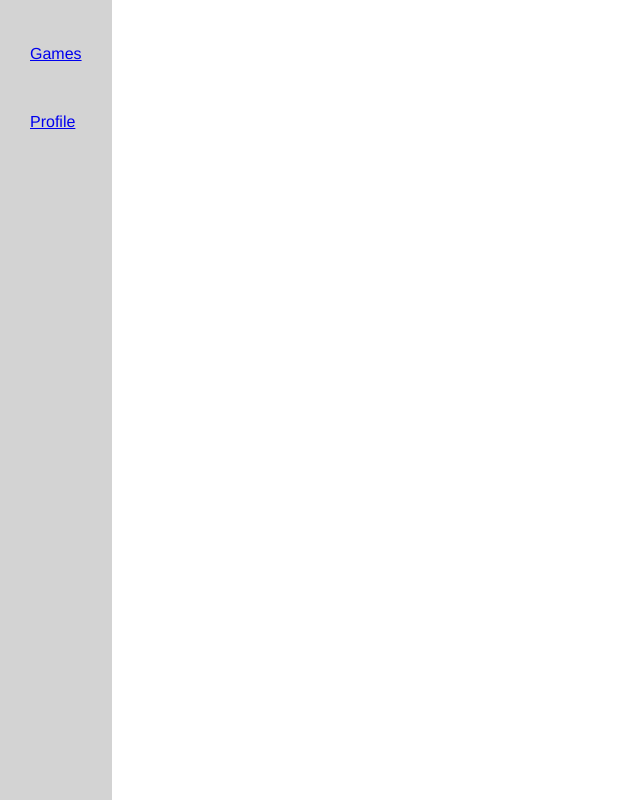
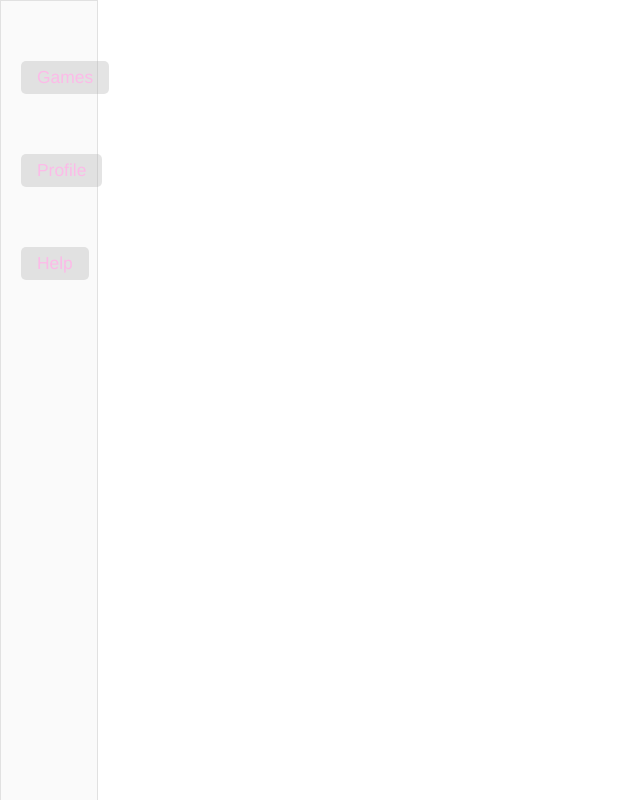
Before and after one commit to matiassalicru/games-project, a React (Create React App) app: page / in a window 1280 px wide. Shown: the whole page, without its empty margins (0-640 px from the left). Built offline with nearby package versions, Linux system fonts and the light colour scheme.

Commit message:
Sidebar styled

```diff
--- a/package.json
+++ b/package.json
@@ -3,6 +3,11 @@
   "version": "0.1.0",
   "private": true,
   "dependencies": {
+    "@fortawesome/fontawesome-svg-core": "^1.2.35",
+    "@fortawesome/free-brands-svg-icons": "^5.15.3",
+    "@fortawesome/free-regular-svg-icons": "^5.15.3",
+    "@fortawesome/free-solid-svg-icons": "^5.15.3",
+    "@fortawesome/react-fontawesome": "^0.1.14",
     "@testing-library/jest-dom": "^5.12.0",
     "@testing-library/react": "^11.2.6",
     "@testing-library/user-event": "^12.8.3",
--- a/src/components/Sidebar.js
+++ b/src/components/Sidebar.js
@@ -1,20 +1,60 @@
-import React from 'react'
+import React, { useState } from 'react'
+import {
+    faAddressCard,
+    faGamepad,
+    faQuestionCircle,
+} from "@fortawesome/free-solid-svg-icons";
+import { FontAwesomeIcon } from "@fortawesome/react-fontawesome";
 
 export const Sidebar = () => {
+    const [isSidebarExtended, setIsSidebarExtended] = useState(true)
+
+    const extendSidebar = () => {
+        setTimeout(() => {
+            setIsSidebarExtended(true);
+        }, 100);
+    };
+
+    const shrinkSidebar = () => {
+        setTimeout(() => {
+            setIsSidebarExtended(false);
+        }, 100);
+    };
+
     return (
-        <aside className="sidebar__main">
-            <ul className='sidebar__list'>
-                <li className='sidebar__list-item'>
-                    <a href='/'>
-                        Games
-                    </a>
-                </li>
-                <li className='sidebar__list-item'>
-                    <a href='/'>
-                        Profile
-                    </a>
-                </li>
-            </ul>
+        <aside
+            className="sidebar__main"
+            onMouseOver={extendSidebar}
+            onMouseLeave={shrinkSidebar}
+        >
+            {
+                !isSidebarExtended ? (
+
+                    <ul className="sidebar__list">
+                        <li className="sidebar__list-item">
+                            <FontAwesomeIcon icon={faGamepad} />
+                        </li>
+                        <li className="sidebar__list-item">
+                            <FontAwesomeIcon icon={faAddressCard} />
+                        </li>
+                        <li className="sidebar__list-item">
+                            <FontAwesomeIcon icon={faQuestionCircle} />
+                        </li>
+                    </ul>
+                ) : (
+                    <ul className="sidebar__text-list">
+                        <li className="sidebar__text-list">
+                            <a href="/games/1">Games</a>
+                        </li>
+                        <li className="sidebar__text-list">
+                            <a href="/">Profile</a>
+                        </li>
+                        <li className="sidebar__text-list">
+                            <a href="/">Help</a>
+                        </li>
+                    </ul>
+                )
+            }
         </aside>
     )
 }
--- a/src/pages/Home.js
+++ b/src/pages/Home.js
@@ -1,9 +1,10 @@
 import React from 'react'
+import { Sidebar } from '../components/Sidebar'
 
 export const Home = () => {
     return (
         <div>
-            Home!
+
         </div>
     )
 }
--- a/src/styles/base/_base.scss
+++ b/src/styles/base/_base.scss
@@ -1,4 +1,4 @@
-*{
+* {
     padding: 0;
     margin: 0;
 }
@@ -6,3 +6,42 @@
 body {
     font: 100% $font-stack;
 }
+
+a {
+    text-decoration: none;
+    color: $color-primary;
+    background-color: #a8a8a850;
+    padding: 6px 16px;
+    margin: 0;
+    font-size: 0.9em;
+    border-radius: 5px;
+    transition: all 0.4s ease;
+
+    &:hover {
+        box-shadow: 1px 1px 4px 2px $color-secondary;
+        color: darken($color: $color-primary, $amount: 10);
+    }
+}
+
+.btn {
+    padding: 12px 15px;
+    border: 1px solid $color-primary;
+    border: none;
+    box-shadow: 1px 1px 4px 2px $color-primary;
+    border-radius: 7px;
+    cursor: pointer;
+    margin: 10px;
+    transition: all 0.2s ease;
+
+    &:hover {
+        transform: scale(1.05);
+    }
+}
+
+.btn-disabled {
+    @extend .btn;
+    &:hover {
+        transform: none;
+        cursor: unset;
+    }
+}
--- a/src/styles/base/_settings.scss
+++ b/src/styles/base/_settings.scss
@@ -1,3 +1,3 @@
 $font-stack: Helvetica, sans-serif;
-$primary-color: red;
-$color_secondary: #d3d3d3;
+$color-primary: rgb(252, 187, 232);
+$color_secondary: #fafafa;
--- a/src/styles/components/_sidebar.scss
+++ b/src/styles/components/_sidebar.scss
@@ -1,21 +1,40 @@
-.sidebar__main{
+.sidebar__main {
     position: fixed;
-    background-color: $color_secondary;
+    left: 0;
+    border: 1px solid darken($color: $color-secondary, $amount: 10);
     height: 100vh;
-    display: flex;
-    justify-content: center;
-    align-items: flex-start;
+    background: $color-secondary;
+    transition: all 0.4s ease;
+    width: 6em;
+    z-index: 30;
 
-    .sidebar__list{
+    &:hover {
+        width: 10em;
+    }
+
+    .sidebar__list {
+        list-style: none;
         display: flex;
         flex-direction: column;
-        align-items: flex-start;
-        padding: 20px;
+        justify-content: center;
+        align-items: center;
+        margin-top: 50px;
+        margin-left: 2em;
+        margin-right: 2em;
+        padding: 0;
+        width: fit-content;
 
-        .sidebar__list-item{
-            list-style: none;
-            padding: 5px;
-            margin: 20px 5px;
+        .sidebar__list-item {
+            cursor: pointer;
+            font-size: 1.5em;
+            margin: 20px 0;
         }
     }
+
+    .sidebar__text-list {
+        @extend .sidebar__list;
+        align-items: flex-start;
+        margin: 30px 10px;
+        font-size: 1.1em;
+    }
 }
```
Also changed, not shown: 1 other file (tests, documents, lock files or other folders).
